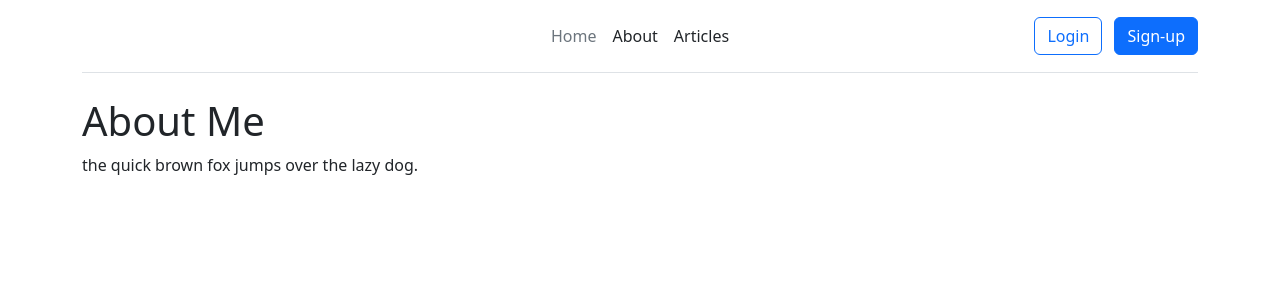
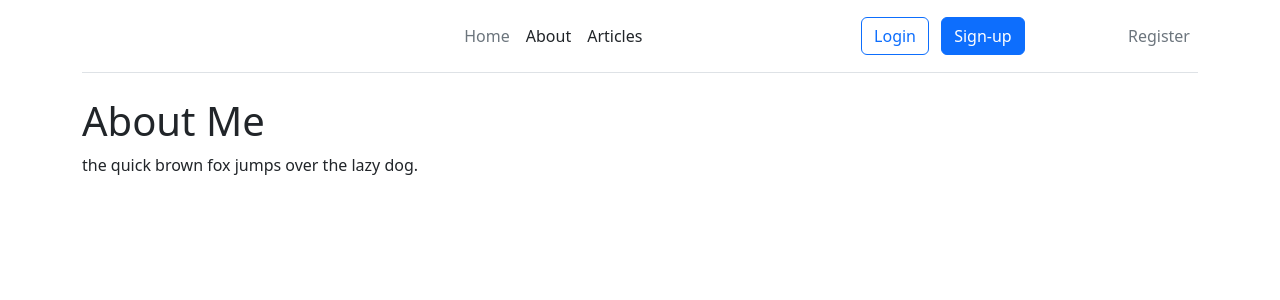
Before and after one commit to masalamind/mo_blog, a Flask app: page /about in a window 1280 px wide. Shown: the top 300 px of the page. Run offline with Flask 2, Linux system fonts and the light colour scheme; some libraries are stand-ins or nearby versions.

Commit message:
Complete registration functionality

```diff
--- a/app.py
+++ b/app.py
@@ -9,7 +9,7 @@ app = Flask(__name__)
 
 app.config['MYSQL_HOST'] = 'localhost'
 app.config['MYSQL_USER'] = 'root'
-app.config['MYSQL_PASSWORD  '] = 'mobyte73'
+app.config['MYSQL_PASSWORD'] = 'mobyte73'
 app.config['MYSQL_DB'] = 'moblog'
 app.config['MYSQL_CURSORCLASS'] = 'DictCursor'
 
@@ -69,10 +69,11 @@ def register():
 
     flash("You are now registered and can log in", "success")
 
-    redirect(url_for('index'))
+    return redirect(url_for('login'))
 
   return render_template('register.html', form=form)
 
 
 if __name__ == '__main__':
+  app.secret_key ='secret123'
   app.run(debug=True)
--- a/templates/includes/_navbar.html
+++ b/templates/includes/_navbar.html
@@ -15,5 +15,12 @@
       <button type="button" class="btn btn-outline-primary me-2">Login</button>
       <button type="button" class="btn btn-primary">Sign-up</button>
     </div>
+
+    <ul class="nav navbar-nav navbar-right">
+      <li><a href="/register" class="nav-link px-2 link-secondary">Register</a></li>
+
+    </ul>
+
+
   </header>
 </div>
```
